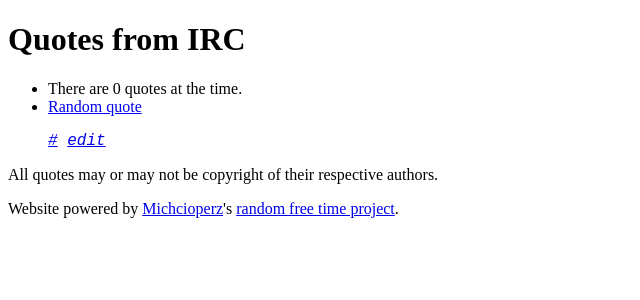
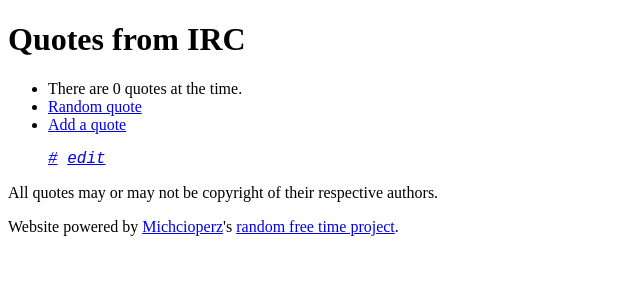
Before and after one commit to Michcioperz/quotes-from-wild-irc, a Django app: template quotequota/quotequota/templates/quote_page.html in a window 1280 px wide. Shown: the top 300 px of the page, without its empty margins (0-640 px from the left). Run offline with Django 3.2, Linux system fonts and the light colour scheme; the template is opened without the code that fills it, so the values that code supplies are empty.

Commit message:
correct helper links

```diff
--- a/quotequota/quotequota/templates/core.html
+++ b/quotequota/quotequota/templates/core.html
@@ -19,6 +19,7 @@
       <ul>
         <li>There are {% quotecount %} quotes at the time.</li>
         <li><a href="{% url "random_quote" %}">Random quote</a></li>
+        <li><a href="{% url "admin:quotequota_quote_add" %}">Add a quote</a></li>
       </ul>
     </nav>
     {% endblock nav %}
--- a/quotequota/quotequota/templates/quote.html
+++ b/quotequota/quotequota/templates/quote.html
@@ -10,7 +10,7 @@
         <ul class="inline">
           <li>{{ quote.added_timestamp }}</li>
           <li><a href="{% url "render_quote" quote.pk %}">#{{ quote.pk }}</a></li>
-          <li><a href="{% url "quotequota_quote_change" quote.pk %}">edit</a></li>
+          <li><a href="{% url "admin:quotequota_quote_change" quote.pk %}">edit</a></li>
         </ul>
       </cite>
     </footer>
```
